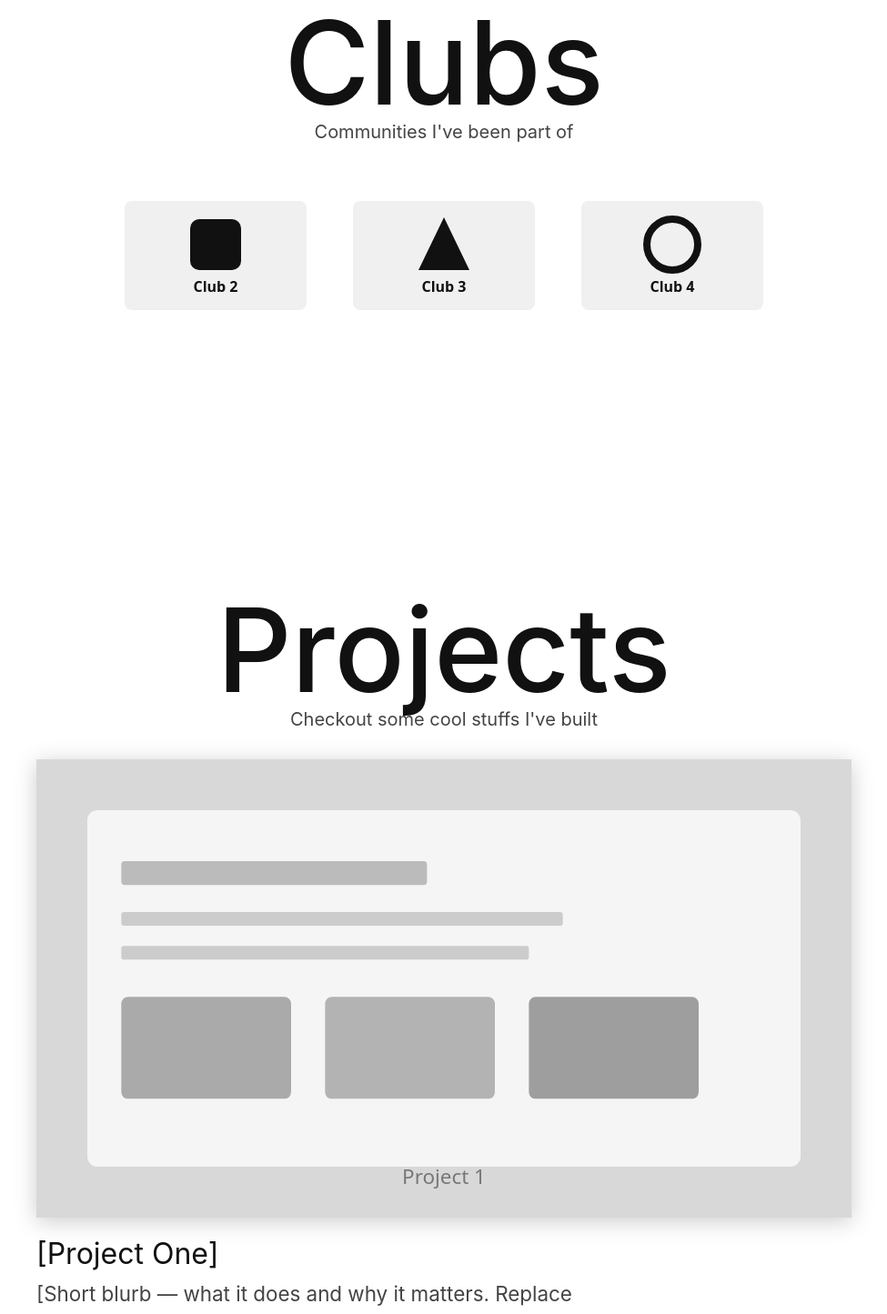
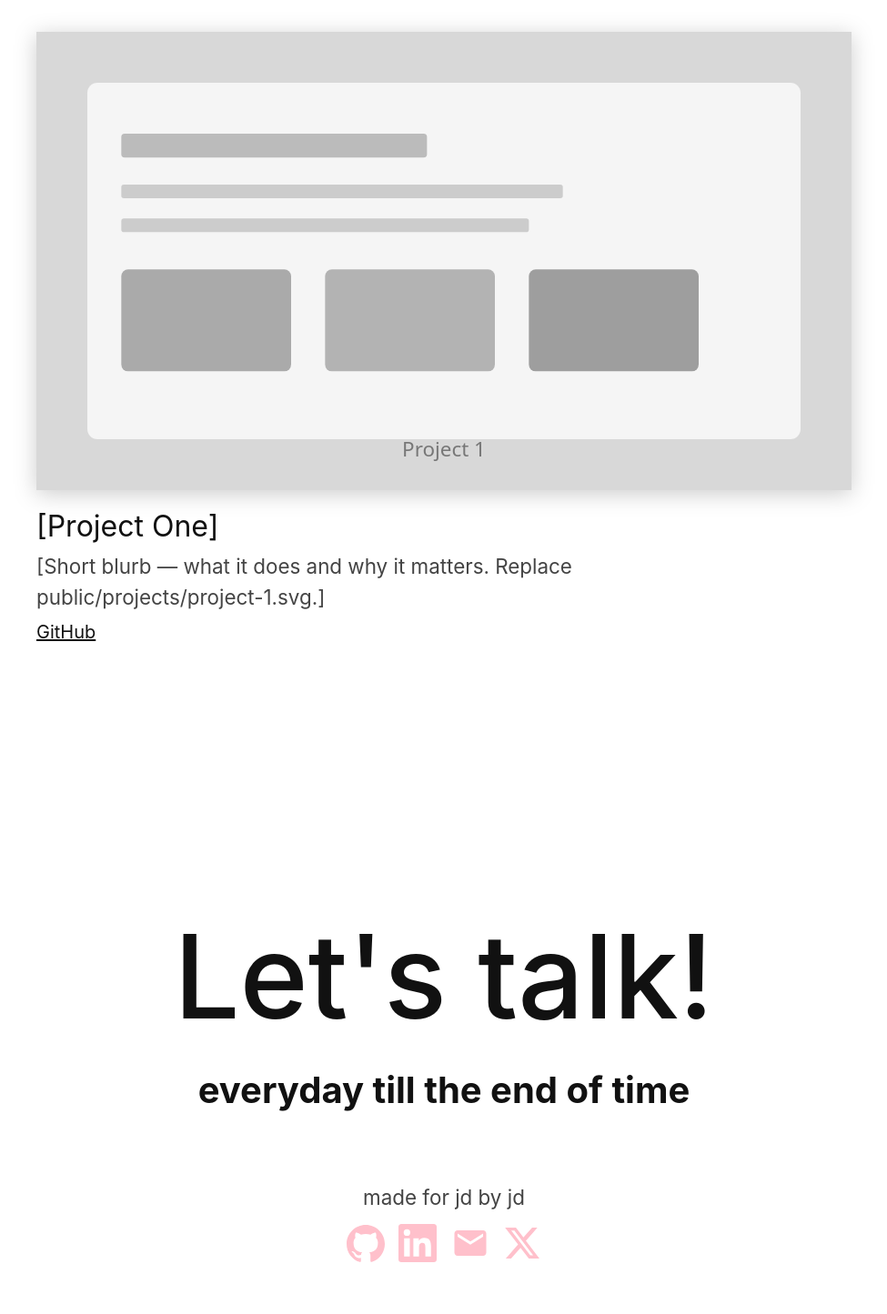
Before and after one commit to sniper7jd/julia-di-costanzo, a Next.js app: page / in a window 1280 px wide. Shown: the part 2625-4070 px from the top of the page at 91% size, without its empty margins (152-1127 px from the left). Built offline with nearby package versions, Linux system fonts and the light colour scheme.

Commit message:
Update experience, contact, and footer copy
Hide Clubs for now; experience chips/dates and contact link to juliadc.dev.

```diff
--- a/app/page.tsx
+++ b/app/page.tsx
@@ -1,7 +1,7 @@
 import { Hero } from "@/components/Hero/Hero";
 import { About } from "@/components/About/About";
 import { Experience } from "@/components/Experience/Experience";
-import { Clubs } from "@/components/Clubs/Clubs";
+// Clubs section hidden for now — restore with: import { Clubs } from "@/components/Clubs/Clubs";
 import { Projects } from "@/components/Projects/Projects";
 import { Contact } from "@/components/Contact/Contact";
 
@@ -11,7 +11,7 @@ export default function Home() {
       <Hero />
       <About />
       <Experience />
-      <Clubs />
+      {/* <Clubs /> */}
       <Projects />
       <Contact />
     </main>
--- a/components/Contact/Contact.module.css
+++ b/components/Contact/Contact.module.css
@@ -8,17 +8,11 @@
   text-align: center;
 }
 
-.prompt {
-  font-size: var(--tagline);
-  color: var(--color-body);
-  margin: -1vh 0 4vh;
-  max-width: 80%;
-}
-
 .cta {
   font-size: var(--contact-cta);
   font-weight: 700;
   color: var(--color-text);
+  margin: -1vh 0 0;
   transition: opacity 0.3s ease-in-out;
 }
 
@@ -37,15 +31,6 @@
 .footerLine {
   font-size: var(--footer);
   color: var(--color-body);
-  display: inline-flex;
-  align-items: center;
-  gap: 0.4rem;
-}
-
-.heart {
-  width: 1.2em;
-  height: 1.2em;
-  display: inline-block;
 }
 
 .socials {
--- a/components/Contact/Contact.tsx
+++ b/components/Contact/Contact.tsx
@@ -1,11 +1,10 @@
 import Image from "next/image";
 import { site } from "@/src/content/site";
-import { withBasePath } from "@/src/lib/basePath";
 import { SectionTitle } from "@/components/SectionTitle/SectionTitle";
 import styles from "./Contact.module.css";
 
 export function Contact() {
-  const { title, prompt, ctaLabel, email, footer } = site.contact;
+  const { title, linkLabel, linkHref, footer } = site.contact;
   const socials = site.hero.socials;
 
   return (
@@ -17,21 +16,16 @@ export function Contact() {
       <div id="contact-title">
         <SectionTitle title={title} as="h2" />
       </div>
-      <p className={styles.prompt}>{prompt}</p>
-      <a className={styles.cta} href={`mailto:${email}`}>
-        {ctaLabel}
+      <a
+        className={styles.cta}
+        href={linkHref}
+        target="_blank"
+        rel="noopener noreferrer"
+      >
+        {linkLabel}
       </a>
       <footer className={styles.footer}>
-        <p className={styles.footerLine}>
-          {footer}{" "}
-          <Image
-            src={withBasePath("/icons/heart.svg")}
-            alt=""
-            width={28}
-            height={28}
-            className={styles.heart}
-          />
-        </p>
+        <p className={styles.footerLine}>{footer}</p>
         <ul className={styles.socials}>
           {socials.map((social) => (
             <li key={social.label}>
--- a/src/content/site.ts
+++ b/src/content/site.ts
@@ -57,13 +57,13 @@ export const site = {
       {
         title: "Handling Jagrit",
         company: "Personal",
-        dates: "Jan 2024 — Present",
+        dates: "September 1 — Present",
         location: "",
         bullets: [
           "Deal with him every day.",
           "Saying that's not very nice.",
         ],
-        tech: ["TypeScript", "React", "Node.js"],
+        tech: ["morning", "afternoon", "night"],
       },
     ],
   },
@@ -113,11 +113,9 @@ export const site = {
 
   contact: {
     title: "Let's talk!",
-    prompt:
-      "Wanna talk about work? opportunity? collaboration? or life?",
-    ctaLabel: "Say hello!",
-    email: "[your.email@example.com]", // TODO
-    footer: "Made on earth with",
+    linkLabel: "everyday till the end of time",
+    linkHref: "https://juliadc.dev",
+    footer: "made for jd by jd",
   },
 } as const;
 
```
